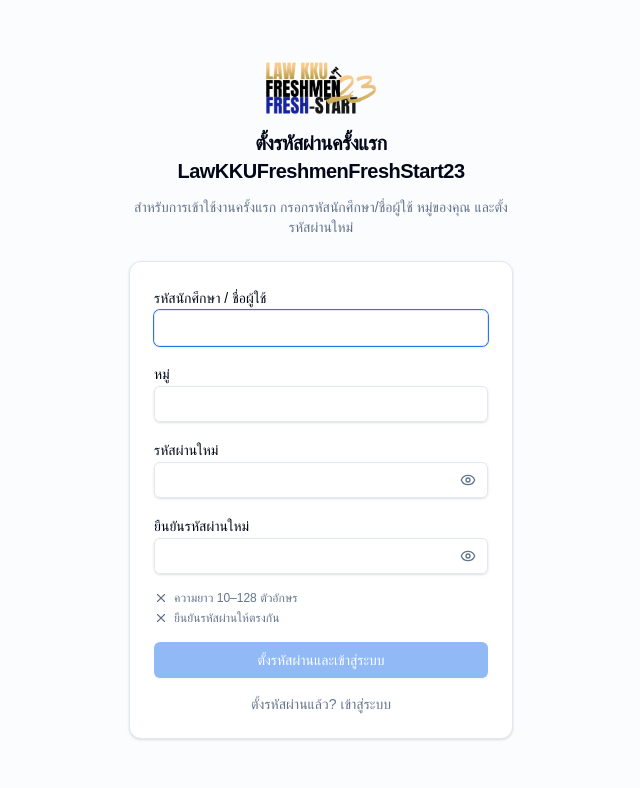
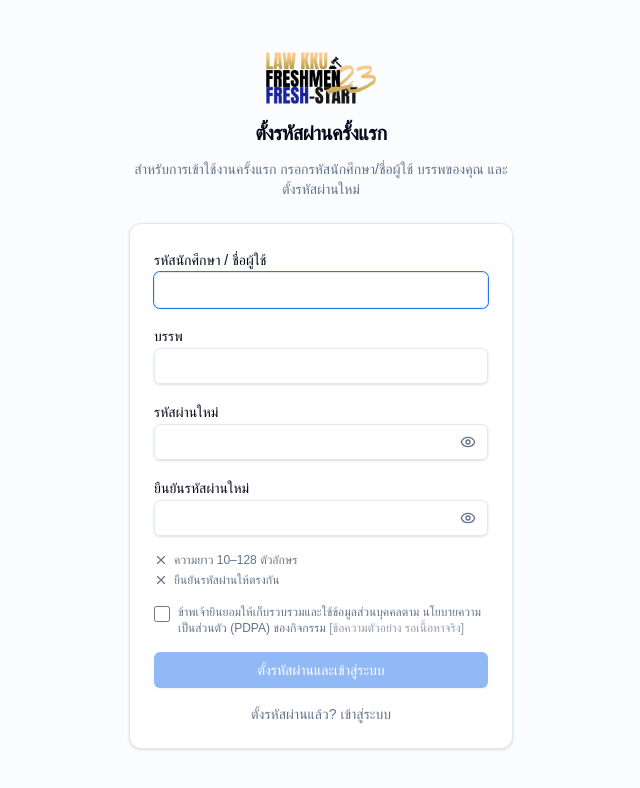
Before and after one commit to siravidthongsook/lawkku23freshmenfreshstart, a Next.js app in the folder web/: page /claim in a window 1280 px wide. Shown: the top 788 px of the page, without its empty margins (319-959 px from the left). Built offline with nearby package versions, Linux system fonts and the light colour scheme; no server answers; a web font is replaced by a local one.

Commit message:
feat(claim): บรรพ wording, required PDPA consent, redirect to /me after claim

```diff
--- a/web/app/claim/page.tsx
+++ b/web/app/claim/page.tsx
@@ -23,7 +23,7 @@ import { cn } from "@/lib/utils";
 const MIN = 10;
 const MAX = 128;
 // Single generic message for all claim failures — mirrors login (no enumeration).
-const GENERIC_ERROR = "ข้อมูลไม่ถูกต้อง กรุณาตรวจสอบรหัสนักศึกษา/ชื่อผู้ใช้ และหมู่ของคุณ";
+const GENERIC_ERROR = "ข้อมูลไม่ถูกต้อง กรุณาตรวจสอบรหัสนักศึกษา/ชื่อผู้ใช้ และบรรพของคุณ";
 
 // Claim response mirrors login: wrapped + snake_case (see src/modules/auth/routes.ts).
 type ClaimResponse = { user: { role: Role }; password_must_change: boolean };
@@ -47,6 +47,8 @@ export default function ClaimPage() {
   const [groupNumber, setGroupNumber] = useState("");
   const [newPassword, setNewPassword] = useState("");
   const [confirm, setConfirm] = useState("");
+  // PDPA consent — required to submit. Mock text for now; gate blocks submit until checked.
+  const [pdpaAgreed, setPdpaAgreed] = useState(false);
   const [error, setError] = useState<string | null>(null);
   const [submitting, setSubmitting] = useState(false);
   // Refocus identifier after a failed claim so the user can retype without reaching for the field.
@@ -63,7 +65,7 @@ export default function ClaimPage() {
   const lengthOk = newPassword.length >= MIN && newPassword.length <= MAX;
   const matchOk = confirm.length > 0 && newPassword === confirm;
   const canSubmit =
-    !submitting && identifier.trim().length > 0 && groupOk && lengthOk && matchOk;
+    !submitting && identifier.trim().length > 0 && groupOk && lengthOk && matchOk && pdpaAgreed;
 
   async function onSubmit(e: React.FormEvent) {
     e.preventDefault();
@@ -86,12 +88,13 @@ export default function ClaimPage() {
         new_password: newPassword,
       });
       await refetch(); // populate auth context from the new session
-      // Mirror login redirect: must-change → /change-password, else role home.
+      // Claim sets the password here, so must-change shouldn't happen — keep the guard as a safety net.
       if (res.password_must_change) {
         router.replace("/change-password");
         return;
       }
-      router.replace(roleHome(res.user.role));
+      // After claim, send the user to their account page to fill in more info (then they can go to /events).
+      router.replace("/me");
     } catch (err) {
       // Never leak account existence/claimed state. Generic message for all failures.
       if (err instanceof ApiError && err.status >= 500) {
@@ -122,10 +125,9 @@ export default function ClaimPage() {
         {/* Title on two lines: action label above, event name below */}
         <h1 className="text-center text-xl font-bold tracking-tight">
           <span className="block">ตั้งรหัสผ่านครั้งแรก</span>
-          <span className="block">LawKKUFreshmenFreshStart23</span>
         </h1>
         <p className="max-w-sm text-center text-sm text-muted-foreground">
-          สำหรับการเข้าใช้งานครั้งแรก กรอกรหัสนักศึกษา/ชื่อผู้ใช้ หมู่ของคุณ และตั้งรหัสผ่านใหม่
+          สำหรับการเข้าใช้งานครั้งแรก กรอกรหัสนักศึกษา/ชื่อผู้ใช้ บรรพของคุณ และตั้งรหัสผ่านใหม่
         </p>
       </div>
 
@@ -151,7 +153,7 @@ export default function ClaimPage() {
               />
             </div>
             <div className="space-y-1.5">
-              <Label htmlFor="group">หมู่</Label>
+              <Label htmlFor="group">บรรพ</Label>
               <Input
                 id="group"
                 type="number"
@@ -199,6 +201,22 @@ export default function ClaimPage() {
               <Rule ok={matchOk}>ยืนยันรหัสผ่านให้ตรงกัน</Rule>
             </ul>
 
+            {/* PDPA consent — required gate. Mock copy for now; submit stays disabled until checked. */}
+            <label htmlFor="pdpa" className="flex cursor-pointer items-start gap-2 text-xs text-muted-foreground">
+              <input
+                id="pdpa"
+                type="checkbox"
+                checked={pdpaAgreed}
+                onChange={(e) => setPdpaAgreed(e.target.checked)}
+                className="mt-0.5 h-4 w-4 shrink-0 cursor-pointer accent-primary"
+              />
+              <span>
+                ข้าพเจ้ายินยอมให้เก็บรวบรวมและใช้ข้อมูลส่วนบุคคลตาม
+                นโยบายความเป็นส่วนตัว (PDPA) ของกิจกรรม{" "}
+                <span className="text-muted-foreground/70">[ข้อความตัวอย่าง รอเนื้อหาจริง]</span>
+              </span>
+            </label>
+
             {error ? (
               <p role="alert" className="text-sm font-medium text-destructive">
                 {error}
--- a/web/app/me/page.tsx
+++ b/web/app/me/page.tsx
@@ -4,7 +4,7 @@
 // student_id/role are admin-only, so shown read-only here. Password change lives at /change-password.
 import { useEffect, useMemo, useState } from "react";
 import Link from "next/link";
-import { KeyRound } from "lucide-react";
+import { KeyRound, ArrowRight } from "lucide-react";
 import { apiPatch, ApiError } from "@/lib/api";
 import { useAuth } from "@/lib/auth";
 import { useUnsavedChanges } from "@/lib/use-unsaved-changes";
@@ -210,6 +210,14 @@ function AccountForm() {
           </Button>
         </CardContent>
       </Card>
+
+      {/* Exit to the main events page once the user is done filling in their info. */}
+      <Button asChild className="w-full">
+        <Link href="/events">
+          ไปยังหน้ากิจกรรม
+          <ArrowRight className="size-4" />
+        </Link>
+      </Button>
     </div>
   );
 }
```
